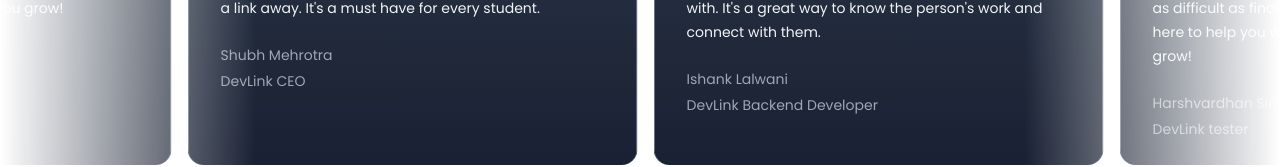
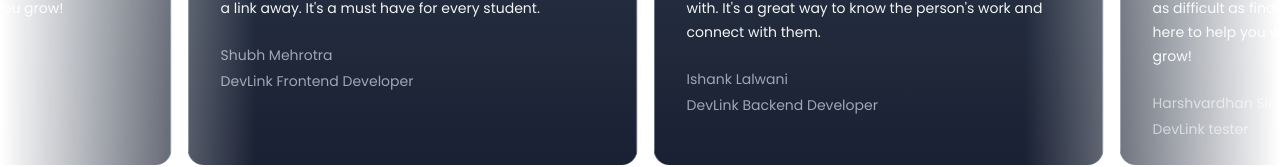
Before and after one commit to ShubhMehrotra19/DevLink-UI, a Next.js app: page / in a window 1280 px wide. Shown: the part 3933-4100 px from the top of the page. Built offline with nearby package versions, Linux system fonts and the light colour scheme; no server answers.

Commit message:
fix: error fixed

```diff
--- a/src/components/Home/InfiniteMovingCardsDemo.tsx
+++ b/src/components/Home/InfiniteMovingCardsDemo.tsx
@@ -20,7 +20,7 @@ const testimonials = [
     quote:
       "With DevLink, connecting and Netwroking with your colleagues becomes better and easier. Just a scan or a link away. It's a must have for every student.",
     name: "Shubh Mehrotra",
-    title: "DevLink CEO",
+    title: "DevLink Frontend Developer",
   },
   {
     quote:
@@ -29,7 +29,8 @@ const testimonials = [
     title: "DevLink Backend Developer",
   },
   {
-    quote: "We have made an effort to make DevLink as user-friendly as possible. Finding likeminded peers can be as difficult as finding a needle in a haystack. DevLink is here to help you with that. We are here to help you grow!",
+    quote:
+      "We have made an effort to make DevLink as user-friendly as possible. Finding likeminded peers can be as difficult as finding a needle in a haystack. DevLink is here to help you with that. We are here to help you grow!",
     name: "Harshvardhan Singh",
     title: "DevLink tester",
   },
```
